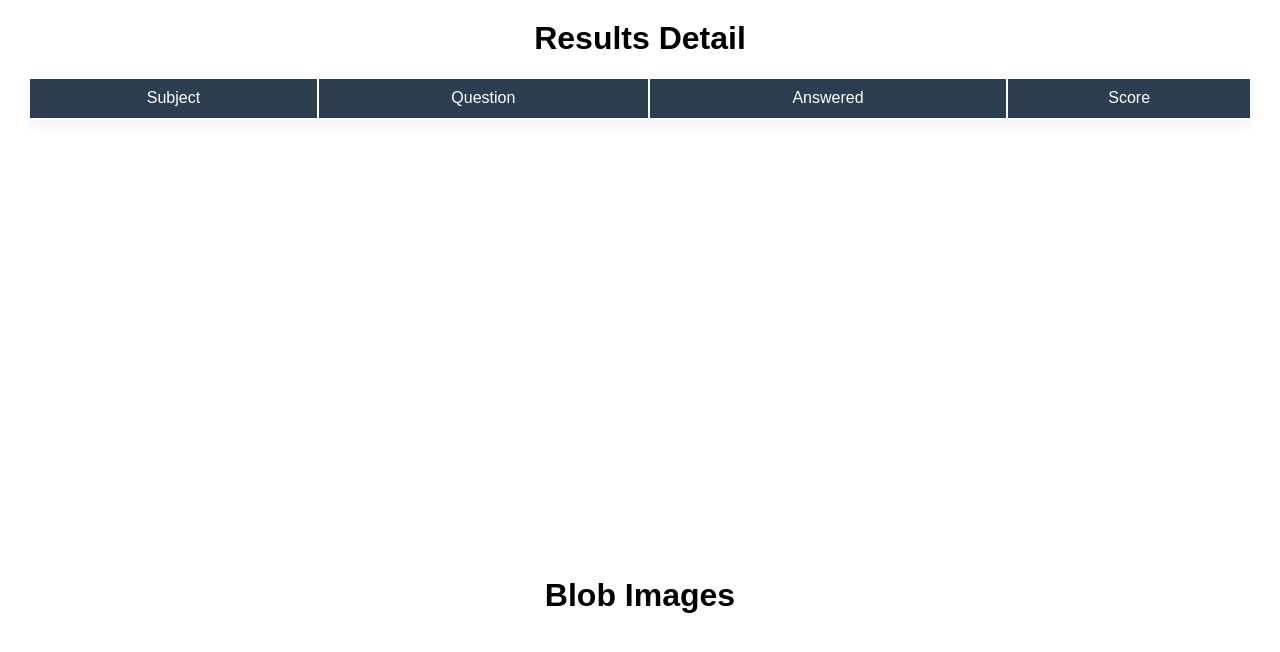
After one commit to kalaiselvanj/Systech_exam_app_prod, a Django app: template exam_app/templates/dashboard/resultsdetail.html in a window 1280 px wide. The commit adds this page. Shown: the top 652 px of the page. Run offline with Django 4.2, Linux system fonts and the light colour scheme; the template is opened without the code that fills it, so the values that code supplies are empty.

Commit message:
added resultsdetails

```diff
--- a/exam_app/templates/dashboard/Result.html
+++ b/exam_app/templates/dashboard/Result.html
@@ -299,7 +299,7 @@ input[type="date"]:focus {
         <tr>
           {% for res in user %}
             <td></td>
-            <td>{{res.0}}</td>
+            <td><a href="{% url 'resultsdetail' id=res.2  %}">{{res.0}}</a></td>
             <td>{{res.2}}</td>
             <td>{{res.1}}</td>
             <td>{{res.3}}</td>
--- /dev/null
+++ b/exam_app/templates/dashboard/resultsdetail.html
@@ -0,0 +1,106 @@
+
+<!DOCTYPE html>
+<html lang="en">
+<head>
+    <meta charset="UTF-8">
+    <meta name="viewport" content="width=device-width, initial-scale=1.0">
+    <title>Results Detail</title>
+    <style>
+        body {
+            font-family: Arial, sans-serif;
+            counter-reset: Serial;           /* Set the Serial counter to 0 */
+        }
+        tr td:first-child:before
+        {
+          counter-increment: Serial;      /* Increment the Serial counter */
+          content: counter(Serial); /* Display the counter */
+        }
+        h1 {
+            text-align: center;
+            margin: 20px 0;
+        }
+
+        .table {
+            width: 100%;
+            max-width: 100%;
+            background-color: #fff;
+            color: #444;
+            font-size: 1rem;
+            margin-bottom: 1rem;
+            box-shadow: 0 0 20px rgba(0, 0, 0, 0.1);
+            border-radius: 0;
+            border: none;
+        }
+
+        .table thead tr {
+            background: #2c3e50;
+            color: #fff;
+            text-align: center;
+        }
+
+        .table th,
+        .table td {
+            vertical-align: middle;
+            text-align: center;
+            border: none;
+            border-bottom: 1px solid rgba(0, 0, 0, 0.1);
+            font-size: 16px;
+            font-weight: 500;
+            padding: 10px;
+        }
+
+        .table tbody tr:hover {
+            background-color: rgba(0, 0, 0, 0.1);
+        }
+
+        .sticky-thead {
+            position: sticky;
+            top: 0;
+            z-index: 1;
+        }
+
+        .sticky-thead th {
+            position: sticky;
+            top: 0;
+            background-color: #2c3e50;
+        }
+        </style>
+        <link rel="stylesheet" href="https://cdnjs.cloudflare.com/ajax/libs/font-awesome/5.15.3/css/all.min.css" />
+</head>
+<body>
+    <h1>Results Detail</h1>
+    <div style="height: 60vh; overflow-y: auto; margin: 20px; overflow:auto;">
+        <table class="table table-bordered">
+            <thead class="sticky-thead">
+                <tr>
+                    <th>Subject</th>
+                    <th>Question</th>
+                    <th>Answered</th>
+                    <th>Score</th>
+                </tr>
+            </thead>
+            <tbody>
+                {% for subject_data in final_data %}
+                <tr>
+                    <th colspan="4">{{ subject_data.subject }}</th>
+                </tr>
+                {% for question_data in subject_data.questions %}
+                <tr>
+                    <td></td>
+                    <td>{{ question_data.question }}</td>
+                    <td>{{ question_data.answer }}</td>
+                    <td>{{ question_data.score }}</td>
+                </tr>
+                {% endfor %}
+                {% endfor %}
+            </tbody>
+        </table>
+    </div>
+    <div>
+        <h1>Blob Images</h1>
+    {% for blob_url in blob_urls %}
+        <img src="{{ blob_url }}" alt="Blob Image">
+    {% endfor %}
+    </div>
+</body>
+</html>
--- a/exam_app/urls.py
+++ b/exam_app/urls.py
@@ -27,6 +27,7 @@ urlpatterns = [
     path('delete_ques/<int:id>', views.delete_ques, name='delete_ques'),
     path('activate_quest/<int:id>', views.activate_quest, name='activate_quest'),
     path('result/', views.result, name='result'),
+    path('resultsdetail/<int:id>',views.resultsdetail,name='resultsdetail'),
     path('registration/', views.registration, name='registration'),
     # re_path(r'^/(?P<stream_path>(.*?))/$',views.dynamic_stream,name="videostream"),
     path('exam_portal',views.exam_portal,name="index"),
```
Also changed, not shown: exam_app/templates/exam_portal/camera_part.html (+5 -65 lines), exam_app/views.py (+76 -2 lines).
